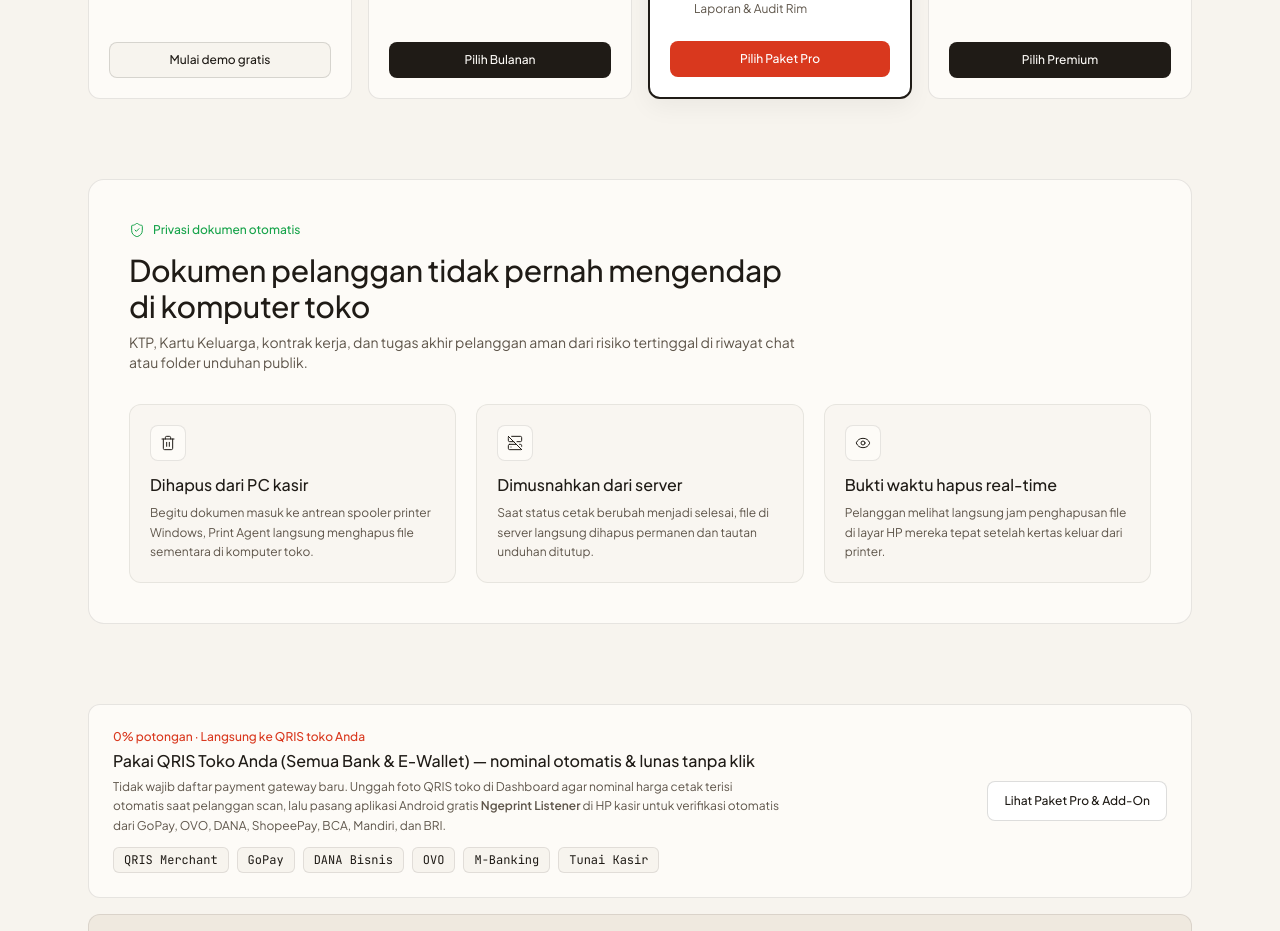
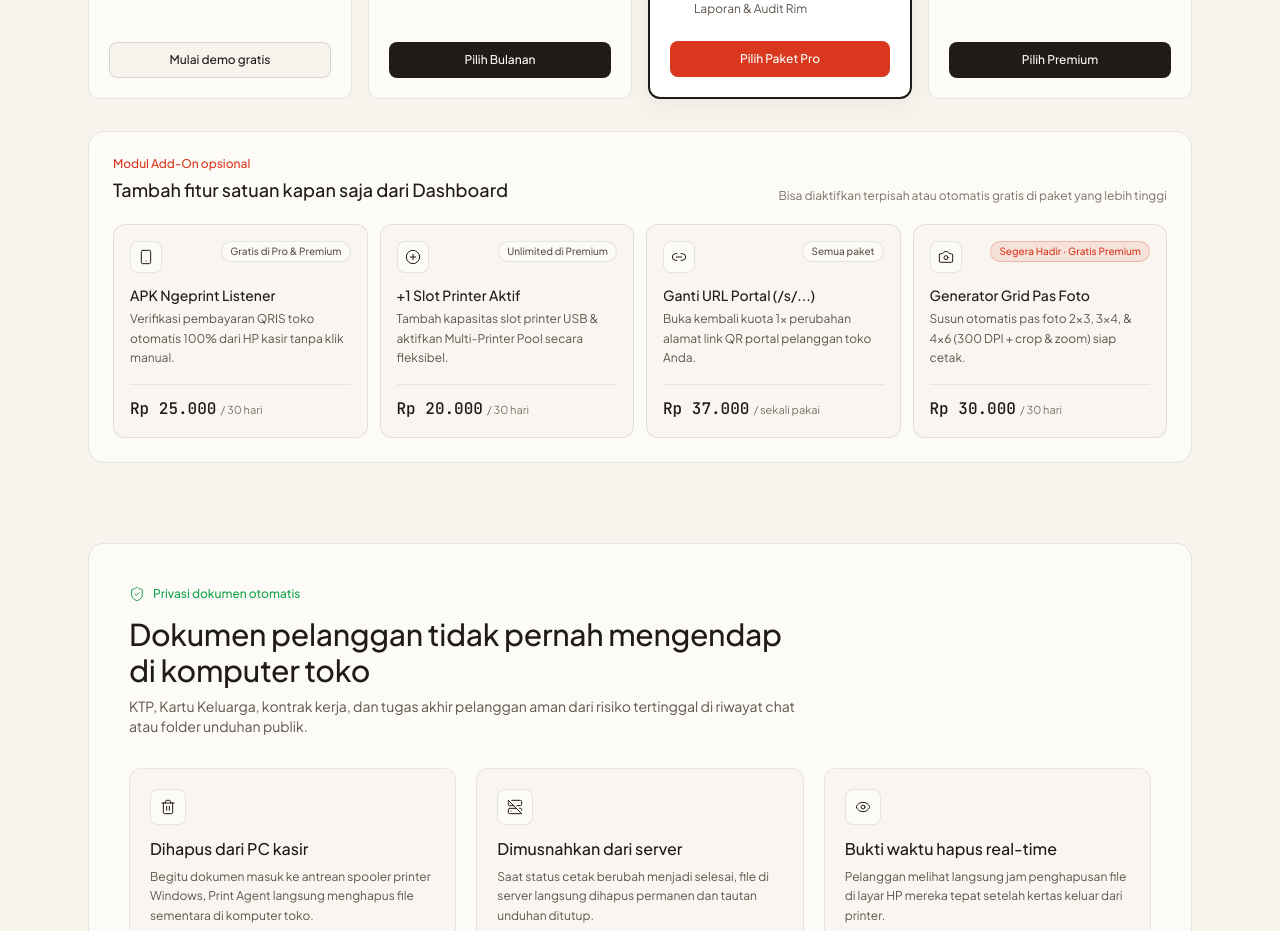
Before and after one commit to dkvmuhipa/qrprint-id, a Next.js app: page / in a window 1280 px wide. Shown: the part 2840-3771 px from the top of the page. Built offline with nearby package versions, Linux system fonts and the light colour scheme; no server answers.

Commit message:
feat(landing): add optional add-on modules strip under pricing section

```diff
--- a/src/components/LandingClient.tsx
+++ b/src/components/LandingClient.tsx
@@ -22,6 +22,9 @@ import {
   FileCheck2,
   Users,
   ChevronDown,
+  Camera,
+  Link2,
+  PlusCircle,
 } from "lucide-react";
 import { Navbar } from "./Navbar";
 import { HeroIllustration } from "./HeroIllustration";
@@ -619,6 +622,103 @@ export function LandingClient() {
             </div>
           ))}
         </div>
+
+        {/* Optional Add-On Modules Strip */}
+        <div className="mt-8 rounded-2xl border border-[#1f1b16]/10 bg-[#fdfbf7] p-5 sm:p-6">
+          <div className="flex flex-col justify-between gap-2 sm:flex-row sm:items-end">
+            <div>
+              <p className="text-xs font-medium text-[#d9381e]">
+                Modul Add-On opsional
+              </p>
+              <h3 className="mt-1 text-lg font-medium text-[#1f1b16]">
+                Tambah fitur satuan kapan saja dari Dashboard
+              </h3>
+            </div>
+            <p className="text-xs text-[#7b7266]">
+              Bisa diaktifkan terpisah atau otomatis gratis di paket yang lebih tinggi
+            </p>
+          </div>
+
+          <div className="mt-5 grid gap-3 sm:grid-cols-2 lg:grid-cols-4">
+            {[
+              {
+                icon: Smartphone,
+                name: "APK Ngeprint Listener",
+                price: "Rp 25.000",
+                period: "/ 30 hari",
+                badge: "Gratis di Pro & Premium",
+                comingSoon: false,
+                desc: "Verifikasi pembayaran QRIS toko otomatis 100% dari HP kasir tanpa klik manual.",
+              },
+              {
+                icon: PlusCircle,
+                name: "+1 Slot Printer Aktif",
+                price: "Rp 20.000",
+                period: "/ 30 hari",
+                badge: "Unlimited di Premium",
+                comingSoon: false,
+                desc: "Tambah kapasitas slot printer USB & aktifkan Multi-Printer Pool secara fleksibel.",
+              },
+              {
+                icon: Link2,
+                name: "Ganti URL Portal (/s/...)",
+                price: "Rp 37.000",
+                period: "/ sekali pakai",
+                badge: "Semua paket",
+                comingSoon: false,
+                desc: "Buka kembali kuota 1× perubahan alamat link QR portal pelanggan toko Anda.",
+              },
+              {
+                icon: Camera,
+                name: "Generator Grid Pas Foto",
+                price: "Rp 30.000",
+                period: "/ 30 hari",
+                badge: "Segera Hadir · Gratis Premium",
+                comingSoon: true,
+                desc: "Susun otomatis pas foto 2×3, 3×4, & 4×6 (300 DPI + crop & zoom) siap cetak.",
+              },
+            ].map((addon) => {
+              const Icon = addon.icon;
+              return (
+                <div
+                  key={addon.name}
+                  className="flex flex-col justify-between rounded-xl border border-[#1f1b16]/10 bg-[#f7f4ee]/70 p-4"
+                >
+                  <div>
+                    <div className="flex items-start justify-between gap-2">
+                      <div className="flex h-8 w-8 shrink-0 items-center justify-center rounded-lg border border-[#1f1b16]/10 bg-[#fdfbf7] text-[#1f1b16]">
+                        <Icon className="h-4 w-4" strokeWidth={1.5} />
+                      </div>
+                      <span
+                        className={`rounded-full px-2 py-0.5 text-[10px] font-medium ${
+                          addon.comingSoon
+                            ? "border border-[#d9381e]/25 bg-[#d9381e]/10 text-[#d9381e]"
+                            : "border border-[#1f1b16]/10 bg-[#fdfbf7] text-[#5e554a]"
+                        }`}
+                      >
+                        {addon.badge}
+                      </span>
+                    </div>
+                    <h4 className="mt-3 text-sm font-medium text-[#1f1b16]">
+                      {addon.name}
+                    </h4>
+                    <p className="mt-1 text-xs leading-relaxed text-[#5e554a]">
+                      {addon.desc}
+                    </p>
+                  </div>
+                  <div className="mt-4 flex items-baseline gap-1 border-t border-[#1f1b16]/8 pt-3">
+                    <span className="font-mono-num text-base font-medium text-[#1f1b16]">
+                      {addon.price}
+                    </span>
+                    <span className="text-[11px] text-[#7b7266]">
+                      {addon.period}
+                    </span>
+                  </div>
+                </div>
+              );
+            })}
+          </div>
+        </div>
       </section>
 
       {/* Privacy by Design (#privasi) */}
```
